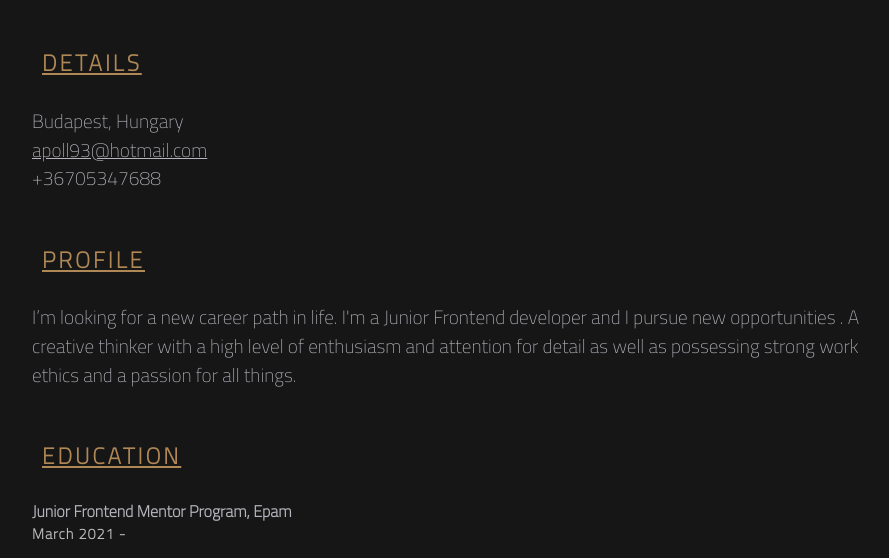
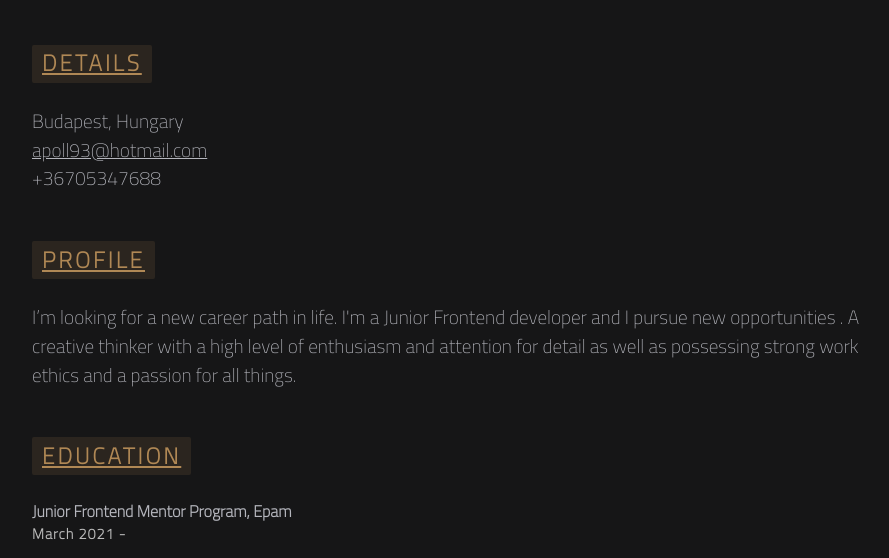
Before and after one commit to apolloniiaa/CV, a plain HTML site: page index.html in a window 1280 px wide. Shown: the part 198-756 px from the top of the page, without its empty margins (188-1077 px from the left). Drawn offline with Linux system fonts and the light colour scheme.

Commit message:
bug fixed

```diff
--- a/style.scss
+++ b/style.scss
@@ -7,8 +7,6 @@ $title-bg: #161617;
 $title-color: #b08855;
 $light-text: #84858d;
 $indicator-container: #b5b6bd;
-$indicator-color: $title-bg;
-
 
 * {
   box-sizing: border-box;
@@ -37,7 +35,7 @@ header {
     position: relative;
     margin-left: 3rem;
 
-      .immg{
+    .immg{
     position: absolute;
     top: 40px;
     left: 120px;
@@ -95,7 +93,7 @@ main {
 
     h3 {
       display: inline-block;
-      background: $title-bg;
+      background: #b0895522;
       color: $title-color;
       padding: 2px 10px;
       border-radius: 2px;
```
Also changed, not shown: style.css, 1 other file.
